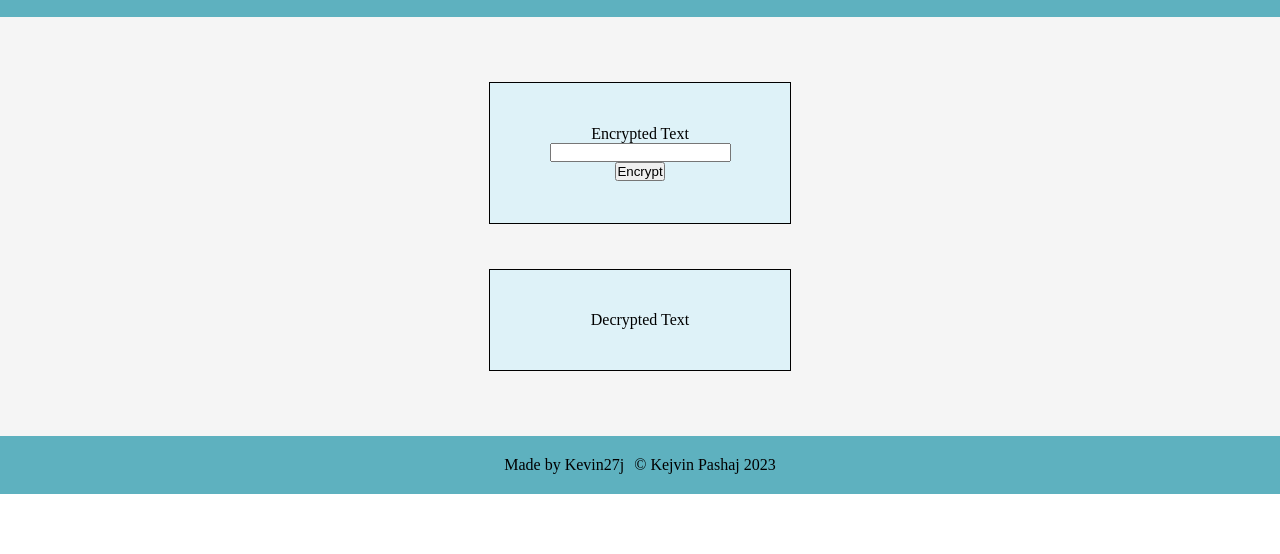
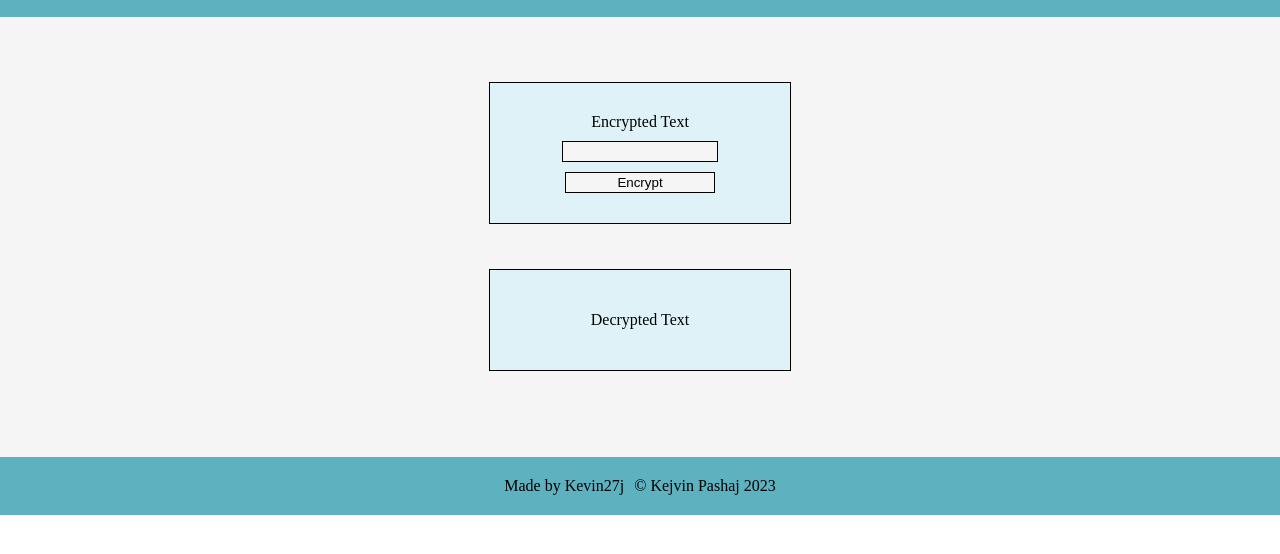
Before and after one commit to Kevin27j/caesars-cipher, a plain HTML site: page index.html in a window 1280 px wide. Shown: the part 60-614 px from the top of the page. Drawn offline with Linux system fonts and the light colour scheme.

Commit message:
input container spacing and styling

```diff
--- a/assets/style.css
+++ b/assets/style.css
@@ -13,16 +13,20 @@ body {
     align-items: center;
 }
 
+/* HEADER SECTION */
 .header {
     background-color: #5EB1BF;
     padding: 20px 10px;
 }
 
+/* MAIN SECTION */
 .main {
     background-color: #F5F5F5;
     padding: 20px 10px;
+    min-height: 50vh;
 }
 
+/* MAIN ELEMENTS */
 .main-container {
     background-color: #DEF2F8;
     margin: 45px auto;
@@ -33,6 +37,7 @@ body {
 #input-container {
     max-width: 300px;
     height: 140px;
+    gap: 10px;
 }
 
 #output-container {
@@ -40,6 +45,15 @@ body {
     height: 100px;
 }
 
+.input-form {
+    padding: 2px;
+    width: 150px;
+    border-radius: 0;
+    border: 1px solid black;
+    background-color: #F5F5F5;
+}
+
+/* FOOTER SECTION */
 .footer {
     padding: 20px 0;
     background-color: #5EB1BF;
--- a/index.html
+++ b/index.html
@@ -14,8 +14,8 @@
     <div class="main">
         <div id="input-container" class="main-container flex">
             <label for="encrypted-input" class="container-text">Encrypted Text</label>
-            <input type="text" id="encrypt-input"/>
-            <button id="encrypt-button">Encrypt</button>
+            <input type="text" class="input-form" id="encrypt-input"/>
+            <button class="input-form" id="encrypt-button">Encrypt</button>
         </div>
         <div id="output-container" class="main-container flex">
             <label for="decrypted-input" class="container-text">Decrypted Text</label>
```
